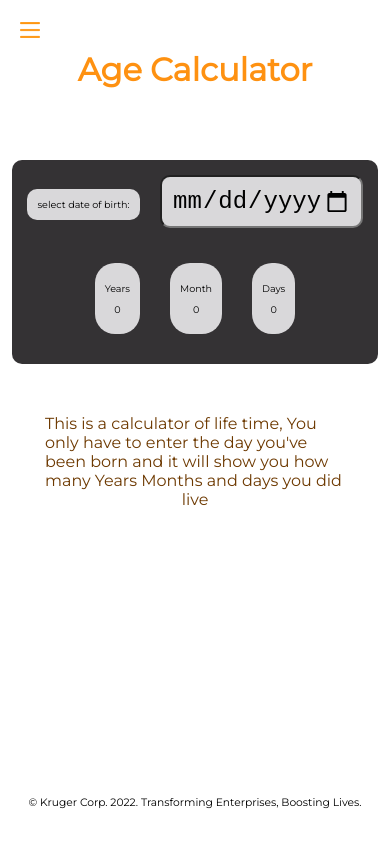
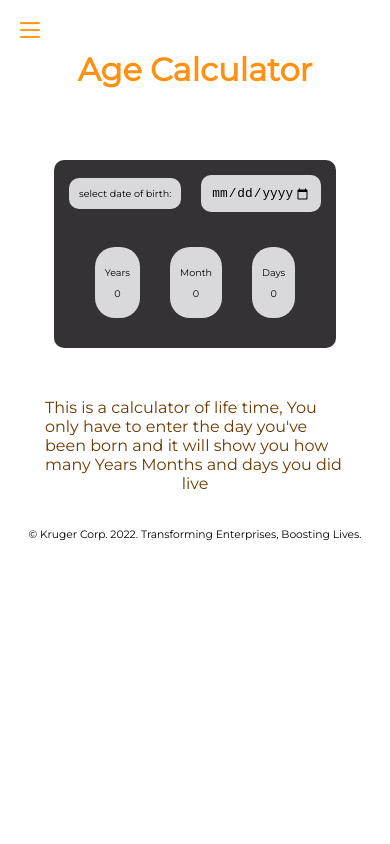
Before and after one commit to KenanAljaber/personal-site, a React (Create React App) app: page /age-calculator in a window 390 px wide. Built offline with nearby package versions, Linux system fonts and the light colour scheme.

Commit message:
fixing responsivness issues

```diff
--- a/src/App.js
+++ b/src/App.js
@@ -19,7 +19,9 @@ function App() {
 
       <Router>
         <MyNavBar />
+
         <Routes>
+
           <Route path="/" element={<Welcome />} />
           <Route path="/imc-calculator" element={<ImcCalculatorPage />} />
           <Route path="/age-calculator" element={<AgeCalculator />} />
@@ -30,6 +32,7 @@ function App() {
       </Router>
       <Footer />
 
+
     </div>
   );
 }
--- a/src/styles/datePicker.css
+++ b/src/styles/datePicker.css
@@ -19,6 +19,7 @@
     padding: 10px;
     margin: 10px;
     border-radius: 10px;
+    border-style: none;
     font-size: 1.5rem;
   }
   .datePicker-lable{
@@ -62,4 +63,7 @@
     .ageCalculatorPage-desc{
       max-width: 300px;
     }
+    .datePicker{
+      font-size: clamp(0.6rem,0.8rem,1rem);
+    }
   }
--- a/src/styles/index.css
+++ b/src/styles/index.css
@@ -73,8 +73,7 @@ code {
   padding: 10px 0 10px 0px;
   margin: 0 auto;
   text-align-last: center;
-  position: fixed;
-  bottom: 0;
+
 }
 
 .footer-container h6{
```
